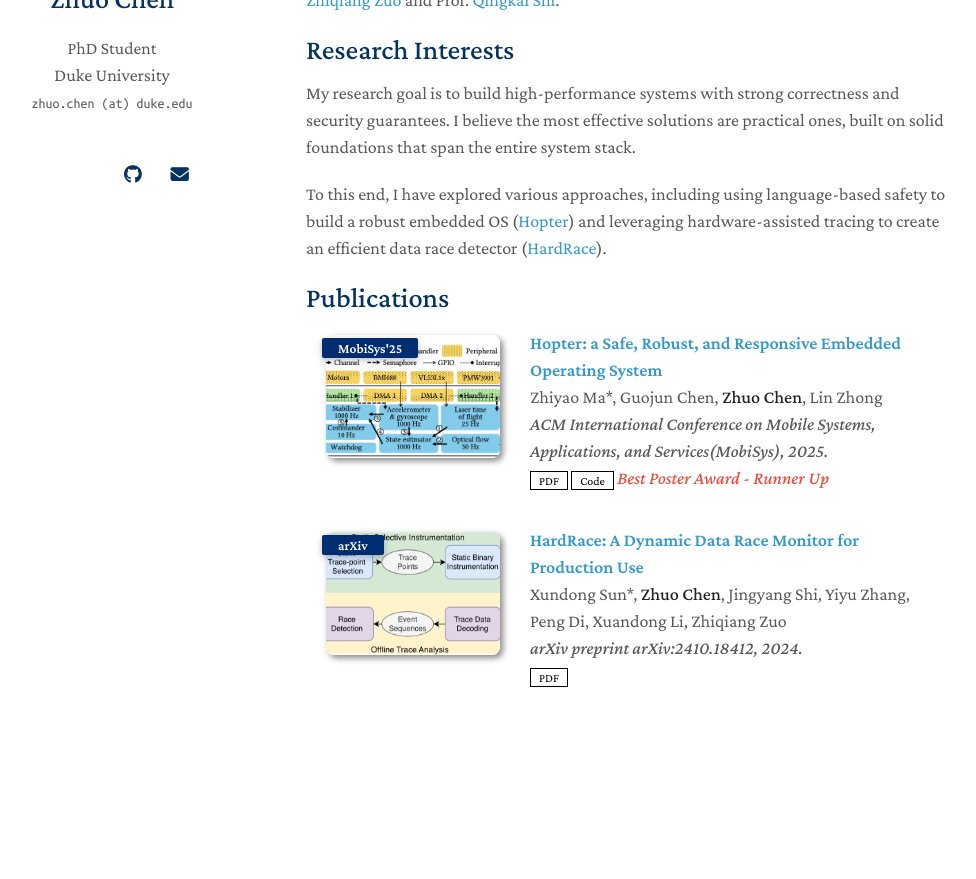
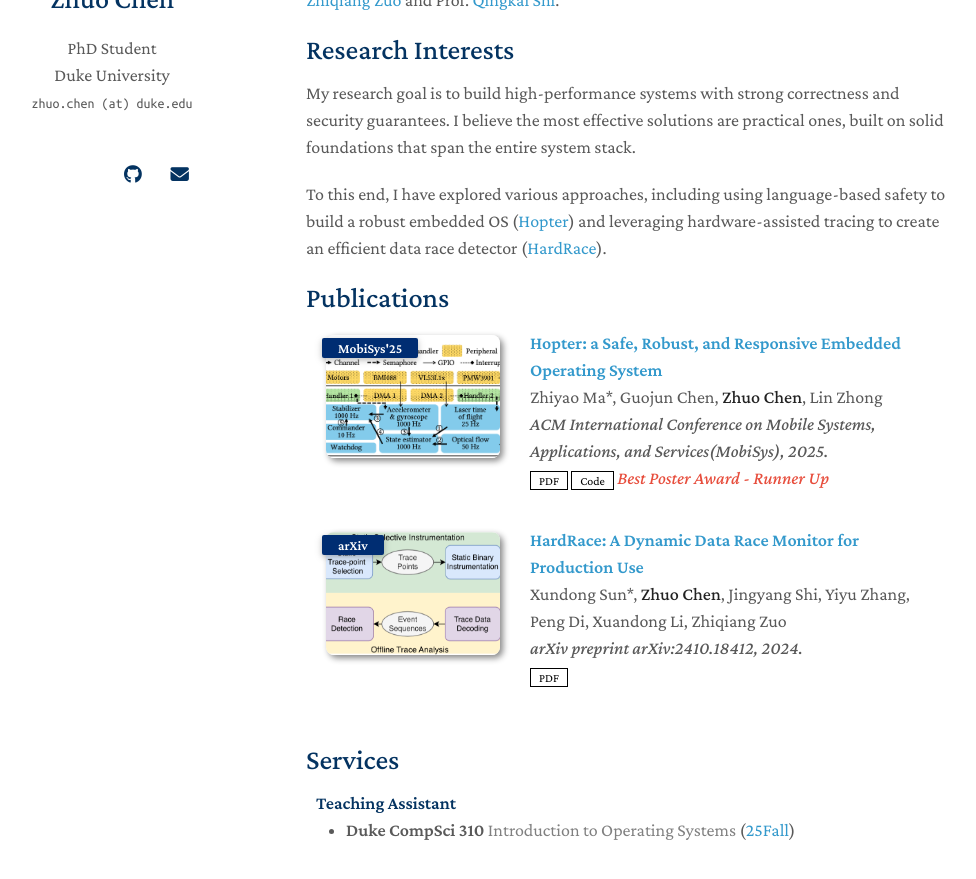
Before and after one commit to deskchen/deskchen.github.io, a Jekyll site: the page built from index.md, in a window 1280 px wide and 1140 px high, cut to the strip 214-1093 px from the top of the window. Shown: the whole strip, without its empty margins (164-1140 px from the left). Built offline with Jekyll 4.4.1, drawn with Linux system fonts in a browser that asks for light colours; a style sheet for code colours, icons or effects is not loaded; our own code applies the rules of GitHub Pages for plain Markdown files.

Commit message:
Mon Aug 25 2025

```diff
--- a/_includes/services.md
+++ b/_includes/services.md
@@ -1,16 +1,18 @@
 ## Services
 
-<h4 style="margin:0 10px 0;">Conference Reviewers</h4>
+<h4 style="margin:0 10px 0;">Teaching Assistant</h4>
 
 <ul style="margin:0 0 5px;">
-  <li><a href="http://cvpr2023.thecvf.com/"><autocolor>IEEE/CVF Conference on Computer Vision and Pattern Recognition (CVPR) 2021-2023</autocolor></a></li>
-  <li><a href="http://iccv2021.thecvf.com/"><autocolor>IEEE/CVF International Conference on Computer Vision (ICCV) 2021</autocolor></a></li>
-  <li><a href="https://eccv2022.ecva.net/"><autocolor>European Conference on Computer Vision (ECCV) 2022</autocolor></a></li>
+  <li>
+    <span style="font-weight:bold;">Duke CompSci 310</span> <span style="color:gray;">Introduction to Operating Systems</span> (<a href="https://courses.cs.duke.edu/fall25/compsci310/index.html">25Fall</a>)
+  </li>
+  <!-- <li><a href="http://iccv2021.thecvf.com/"><autocolor>IEEE/CVF International Conference on Computer Vision (ICCV) 2021</autocolor></a></li>
+  <li><a href="https://eccv2022.ecva.net/"><autocolor>European Conference on Computer Vision (ECCV) 2022</autocolor></a></li> -->
 </ul>
 
-<h4 style="margin:0 10px 0;">Journal Reviewers</h4>
+<!-- <h4 style="margin:0 10px 0;">Journal Reviewers</h4>
 
 <ul style="margin:0 0 20px;">
   <li><a href="https://www.computer.org/csdl/journal/tp"><autocolor>IEEE Transactions on Pattern Analysis and Machine Intelligence (TPAMI)</autocolor></a></li>
   <li><a href="https://www.springer.com/journal/11263"><autocolor>International Journal of Computer Vision (IJCV)</autocolor></a></li>
-</ul>
+</ul> -->
--- a/index.md
+++ b/index.md
@@ -14,4 +14,4 @@ To this end, I have explored various approaches, including using language-based
 
 {% include_relative _includes/publications.md %}
 
-<!-- {% include_relative _includes/services.md %} -->
+{% include_relative _includes/services.md %}
```
Also changed, not shown: 1 other file.
